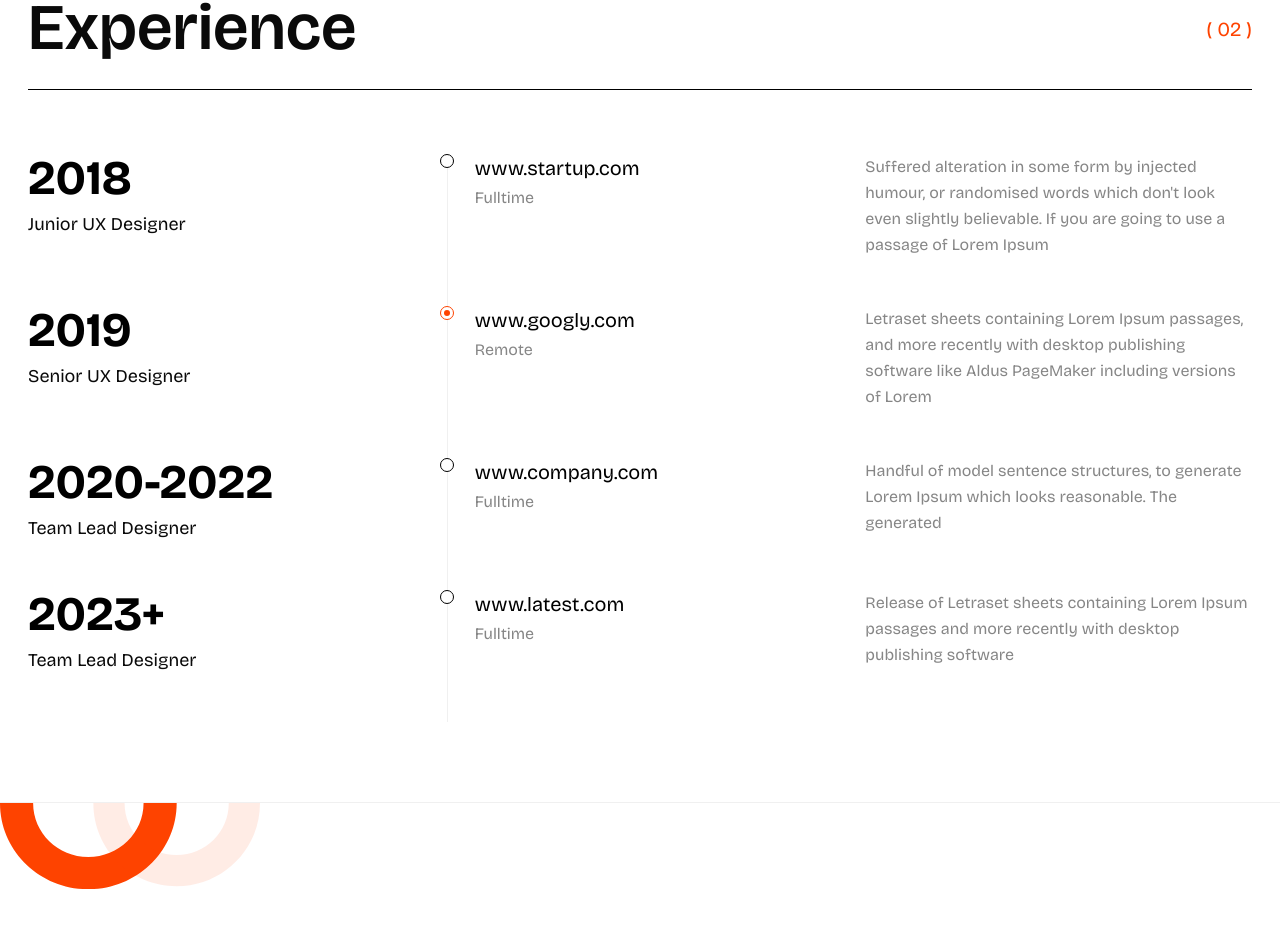
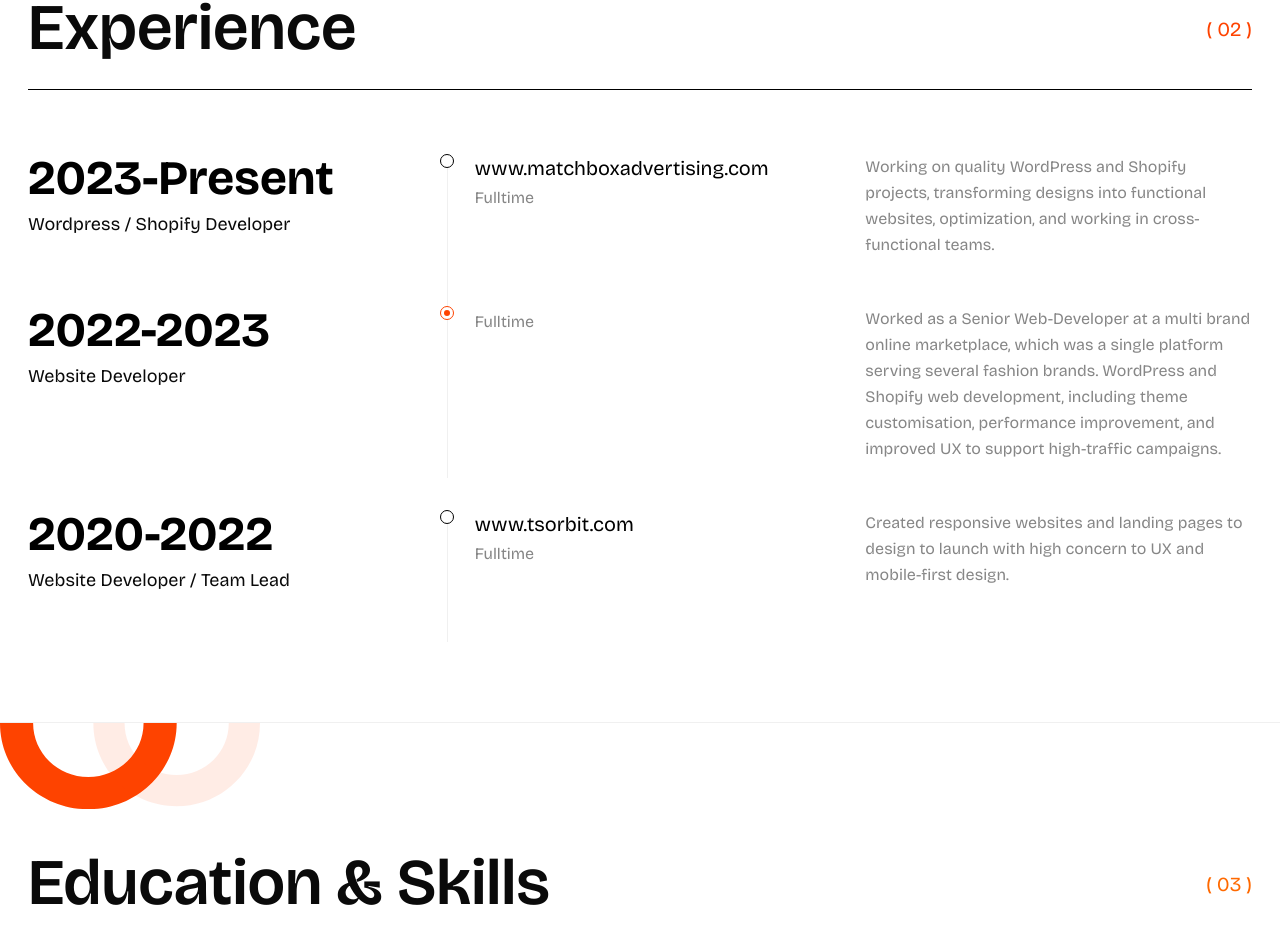
Before and after one commit to Moiz-Akhtar/moiz, a Next.js app: page / in a window 1280 px wide. Shown: the part 1854-2789 px from the top of the page. Built offline with nearby package versions, Linux system fonts and the light colour scheme.

Commit message:
experience

```diff
--- a/src/app/components/home/experience-sec/index.tsx
+++ b/src/app/components/home/experience-sec/index.tsx
@@ -3,32 +3,25 @@ import React from 'react';
 const ExperienceSec = () => {
     const experiences = [
         {
-            year: "2018",
-            title: "Junior UX Designer",
-            company: "www.startup.com",
+            year: "2023-Present",
+            title: "Wordpress / Shopify Developer",
+            company: "www.matchboxadvertising.com",
             type: "Fulltime",
-            description: "Suffered alteration in some form by injected humour, or randomised words which don't look even slightly believable. If you are going to use a passage of Lorem Ipsum"
+            description: "Working on quality WordPress and Shopify projects, transforming designs into functional websites, optimization, and working in cross-functional teams."
         },
         {
-            year: "2019",
-            title: "Senior UX Designer",
-            company: "www.googly.com",
-            type: "Remote",
-            description: "Letraset sheets containing Lorem Ipsum passages, and more recently with desktop publishing software like Aldus PageMaker including versions of Lorem"
+            year: "2022-2023",
+            title: "Website Developer",
+           // company: "www.googly.com",
+            type: "Fulltime",
+            description: "Worked as a Senior Web-Developer at a multi brand online marketplace, which was a single platform serving several fashion brands. WordPress and Shopify web development, including theme customisation, performance improvement, and improved UX to support high-traffic campaigns."
         },
         {
             year: "2020-2022",
-            title: "Team Lead Designer",
-            company: "www.company.com",
+            title: "Website Developer / Team Lead",
+            company: "www.tsorbit.com",
             type: "Fulltime",
-            description: "Handful of model sentence structures, to generate Lorem Ipsum which looks reasonable. The generated"
-        },
-        {
-            year: "2023+",
-            title: "Team Lead Designer",
-            company: "www.latest.com",
-            type: "Fulltime",
-            description: "Release of Letraset sheets containing Lorem Ipsum passages and more recently with desktop publishing software"
+            description: "Created responsive websites and landing pages to design to launch with high concern to UX and mobile-first design."
         }
     ];
 
```
